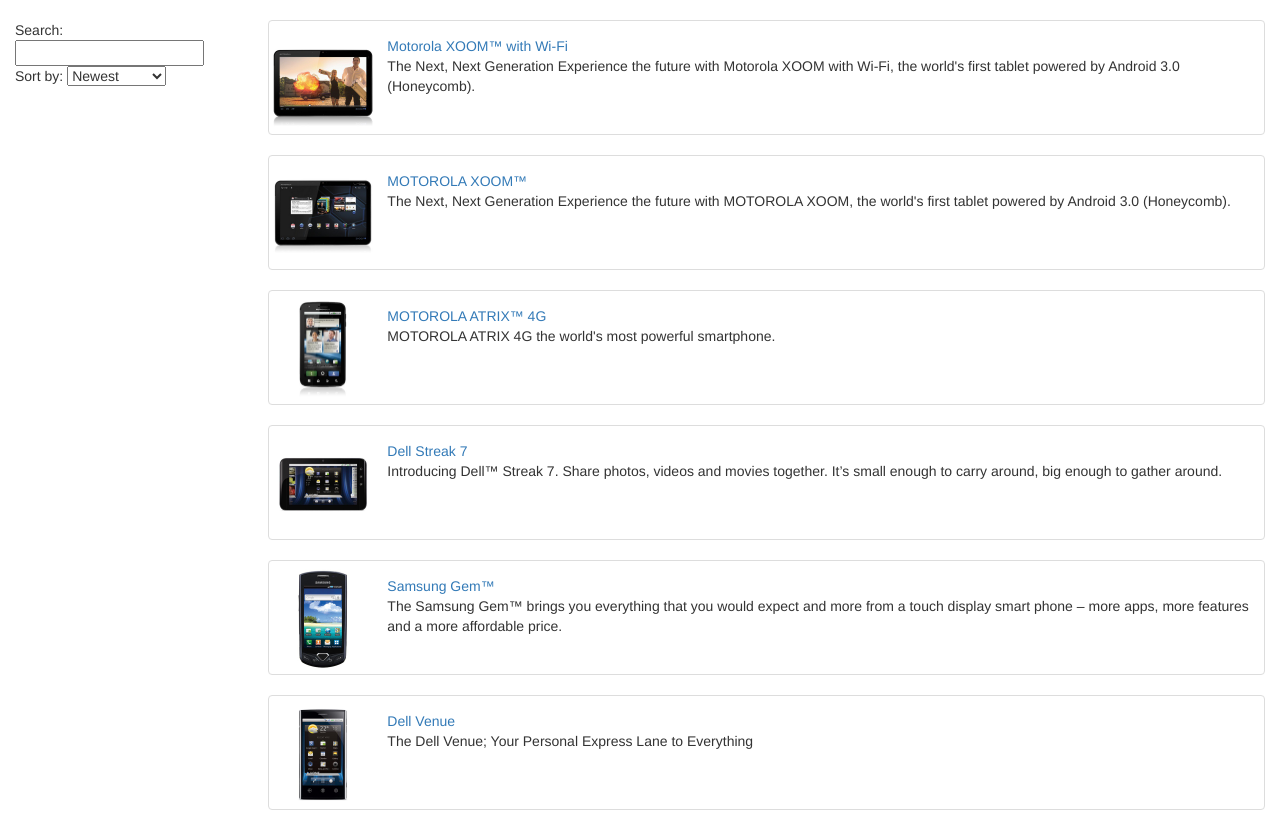
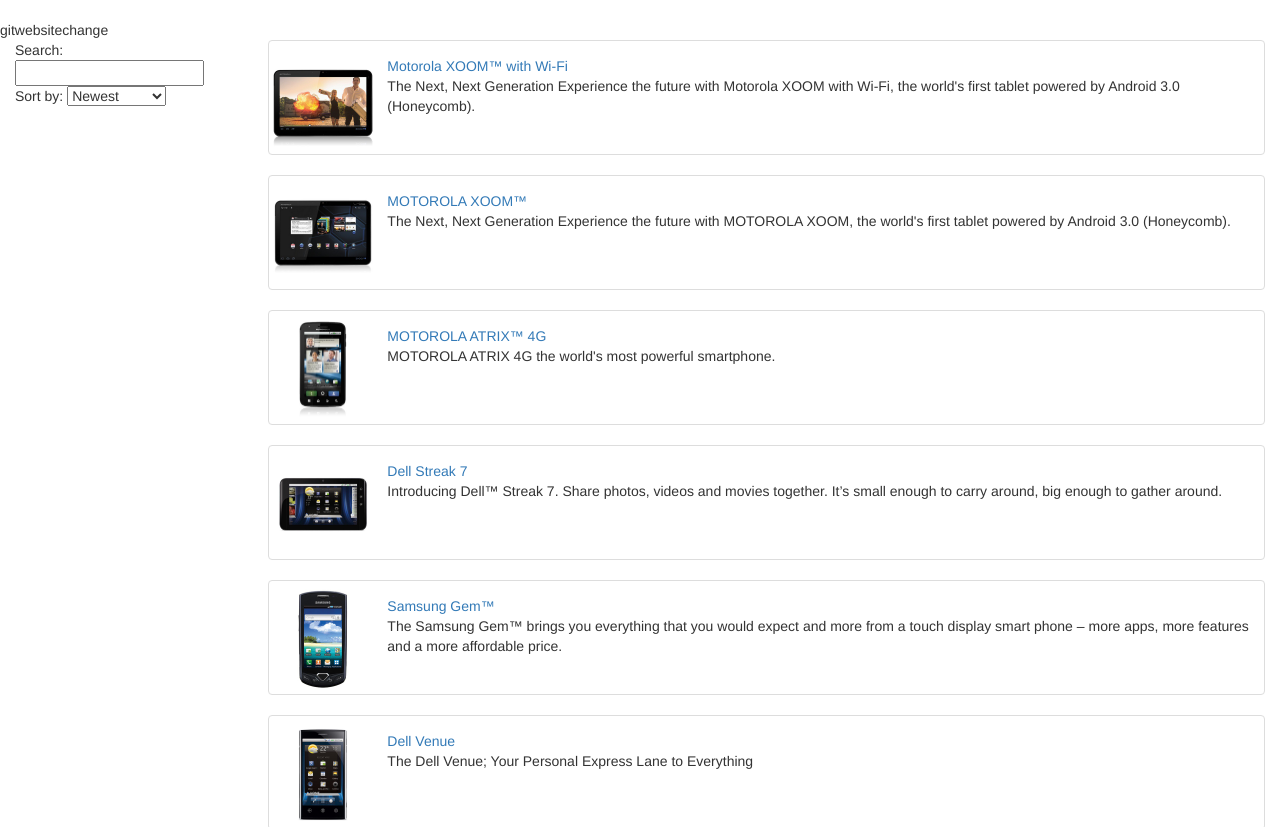
Before and after one commit to abaczynski/angularjs, a website: page angular-phonecat/app/index.html in a window 1280 px wide. Shown: the top 827 px of the page. Drawn offline with nearby package versions, Linux system fonts and the light colour scheme; some packages are replaced by stand-ins of ours.

Commit message:
change on website
website change

```diff
--- a/angular-phonecat/app/index.html
+++ b/angular-phonecat/app/index.html
@@ -19,6 +19,7 @@
   <script src="js/services.js"></script>
 </head>
 <body>
+  gitwebsitechange
   <div class="view-container">
     <div ng-view class="view-frame"></div>
   </div>
```
